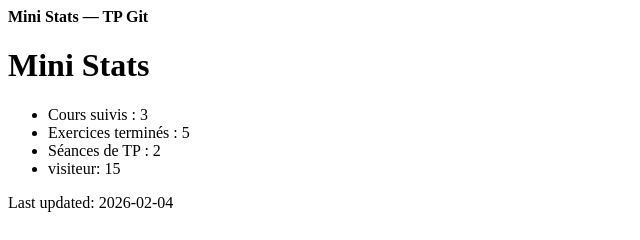
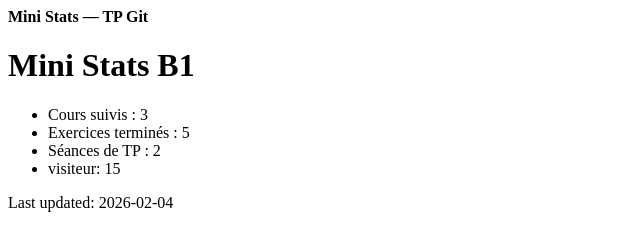
Before and after one commit to beverlymatassa2-lab/mini-stats, a plain HTML site: page index.html in a window 1280 px wide. Shown: the full height of the page, 0-640 px from the left. Drawn offline with Linux system fonts and the light colour scheme.

Commit message:
update title for B1

```diff
--- a/index.html
+++ b/index.html
@@ -6,7 +6,7 @@
 </head>
 <body>
     <header><strong>Mini Stats — TP Git</strong></header>
-  <h1>Mini Stats</h1>
+  <h1>Mini Stats B1</h1>
 
   <ul>
     <li>Cours suivis : 3</li>
```
